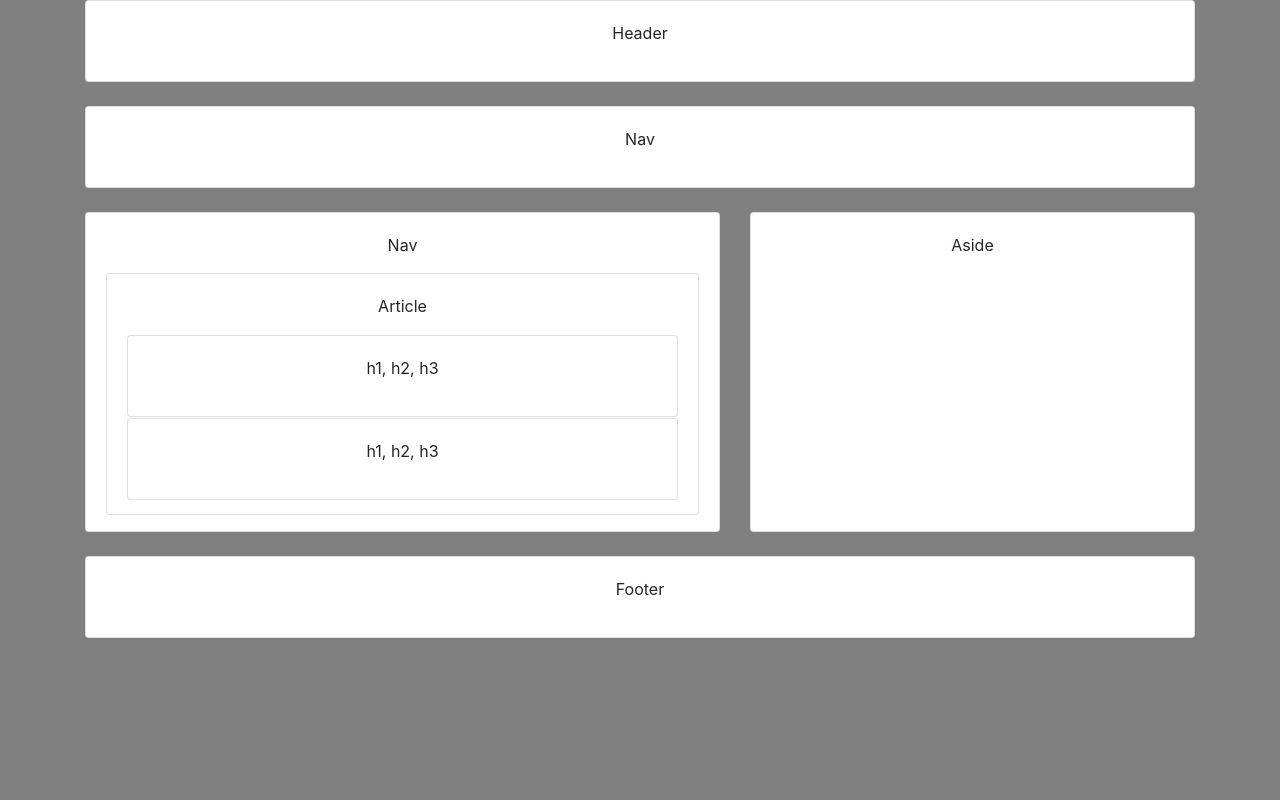
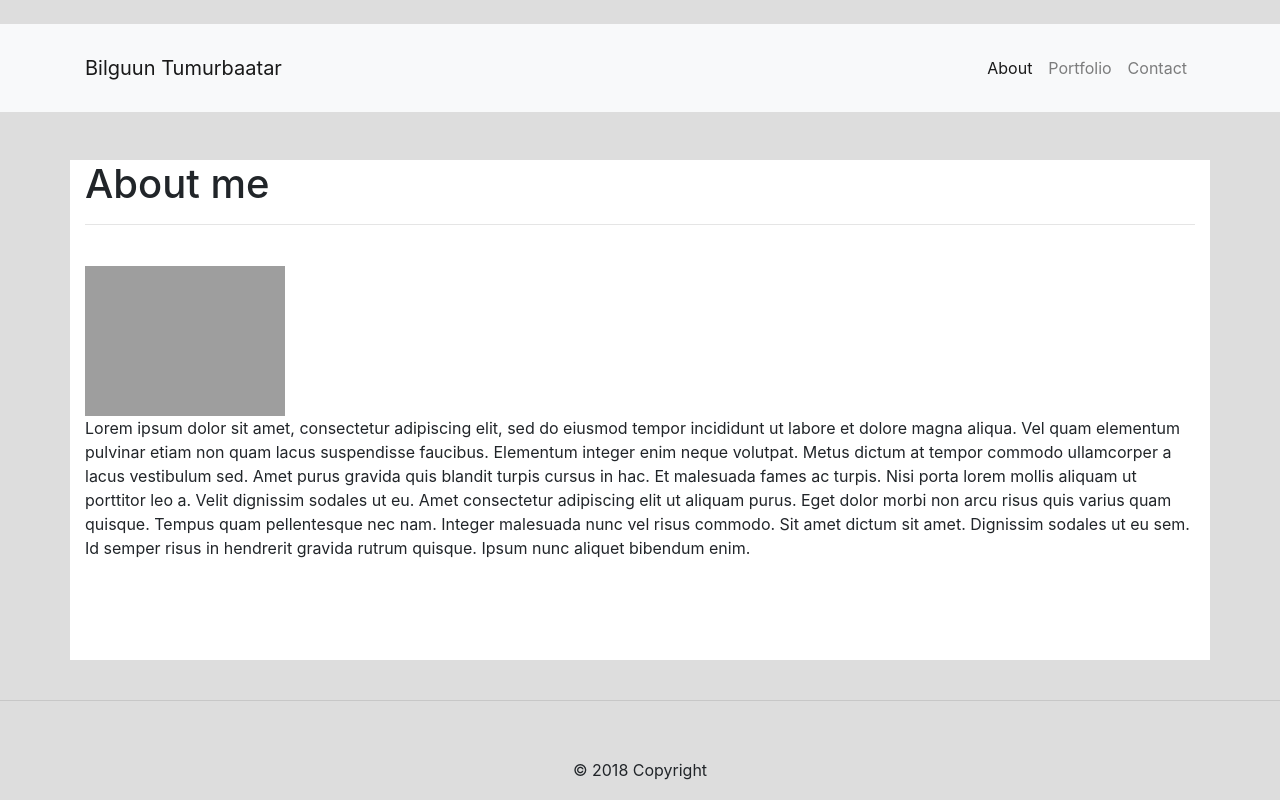
Before and after one commit to Pandarzz/Bootstrap-Portfolio, a plain HTML site: page index.html in a window 1280 px wide. Drawn offline with nearby package versions, Linux system fonts and the light colour scheme; grey boxes are pictures that could not be loaded.

Commit message:
added three html files

```diff
--- a/index.html
+++ b/index.html
@@ -1,92 +1,60 @@
-<!Doctype html>
-<html>
+<!doctype html>
+<html lang="en-us">
+
+<head>
+    <link rel="stylesheet" href="https://stackpath.bootstrapcdn.com/bootstrap/4.1.3/css/bootstrap.min.css" integrity="sha384-MCw98/SFnGE8fJT3GXwEOngsV7Zt27NXFoaoApmYm81iuXoPkFOJwJ8ERdknLPMO" crossorigin="anonymous">
+    <link rel="stylesheet" href="style.css">
+  <meta charset="UTF-8">
+  <title>About | Your Name</title>
+</head>
+<body>
 
 
-<head>
-    <link rel="stylesheet" href="https://stackpath.bootstrapcdn.com/bootstrap/4.1.3/css/bootstrap.min.css" integrity="sha384-MCw98/SFnGE8fJT3GXwEOngsV7Zt27NXFoaoApmYm81iuXoPkFOJwJ8ERdknLPMO"
-        crossorigin="anonymous">
-    <title>Bootstrap homework</title>
-
-</head>
-
-<body>
-
-    <body style="background-color:grey">
+    <nav class="navbar navbar-expand-lg navbar-light bg-light mt-4 pb-4 pt-4">
         <div class="container">
-            <div class="row">
-                <div class="col-lg-12">
-                    <div class="card">
-                        <div class="card-body">
-                            <p class="text-center">Header</p>
+        <a class="navbar-brand" href="#">Bilguun Tumurbaatar</a>
+        <button class="navbar-toggler" type="button" data-toggle="collapse" data-target="#navbarNav" aria-controls="navbarNav" aria-expanded="false" aria-label="Toggle navigation">
+          <span class="navbar-toggler-icon"></span>
+        </button>
+        <div class="collapse navbar-collapse" id="navbarNav">
+          <ul class="navbar-nav ml-auto">
+            <li class="nav-item active">
+              <a class="nav-link" href="#">About <span class="sr-only">(current)</span></a>
+            </li>
+            <li class="nav-item">
+              <a class="nav-link" href="#">Portfolio</a>
+            </li>
+            <li class="nav-item">
+              <a class="nav-link" href="#">Contact</a>
+            </li>
+          </ul>
         </div>
       </div>
-                </div>
-            </div>
-        </div>
+      </nav>
+
+      <div class="container main-container mt-5">
+        <section class="main-section">
+        <h1>About me</h1>
+        <hr>
+
+
+        <img src="https://www.telegraph.co.uk/content/dam/news/2016/08/23/106598324PandawaveNEWS_trans_NvBQzQNjv4Bqeo_i_u9APj8RuoebjoAHt0k9u7HhRJvuo-ZLenGRumA.jpg?imwidth=450" alt="Panda" width="200" height="150">
+
+        <p>Lorem ipsum dolor sit amet, consectetur adipiscing elit, sed do eiusmod tempor incididunt ut labore et dolore magna aliqua. Vel quam elementum pulvinar etiam non quam lacus suspendisse faucibus. Elementum integer enim neque volutpat. Metus dictum at tempor commodo ullamcorper a lacus vestibulum sed. Amet purus gravida quis blandit turpis cursus in hac. Et malesuada fames ac turpis. Nisi porta lorem mollis aliquam ut porttitor leo a. Velit dignissim sodales ut eu. Amet consectetur adipiscing elit ut aliquam purus. Eget dolor morbi non arcu risus quis varius quam quisque. Tempus quam pellentesque nec nam. Integer malesuada nunc vel risus commodo. Sit amet dictum sit amet. Dignissim sodales ut eu sem. Id semper risus in hendrerit gravida rutrum quisque. Ipsum nunc aliquet bibendum enim.</p>
       <br>
-
-        <div class="container">
-            <div class="row">
-                <div class="col-lg-12">
-                    <div class="card">
-                        <div class="card-body">
-                            <p class="text-center">Nav</p>
-                        </div>
-                    </div>
-                </div>
-            </div>
-        </div>
-        <br>
-        <div class="container">
-            <div class="row justify-content-around">
-                <div class="col-md-7">
-                    <div class="card" style="height:20rem;">
-                        <div class="card-body">
-                            <p class="text-center">Nav</p>
-                            <div class="card">
-                                    <div class="card-body" style="height:15rem;">
-                                        <p class="text-center">Article</p>
-                                        <div class="col-sm-2"></div>
-                                        <div class="card">
-                                              <div class="card-body">
-                                                <p class="text-center">h1, h2, h3</p>
-                                              </div>
-                                            </div>
-                                            <div class="col-sm-2"></div>
-                                            <div class="card">
-                                                  <div class="card-body">
-                                                    <p class="text-center">h1, h2, h3</p>
-                                                  </div>
-                                                </div>
-                                    </div>
-                                  </div>
 
 
     </div>
+    <!-- Footer Links -->
+    <br>
+    <hr>
+    <!-- Copyright -->
+    <div class="footer-copyright text-center py-3">© 2018 Copyright
     </div>
-                </div>
-                <div class="col-md-5">
-                    <div class="card" style="height:20rem;">
-                        <div class="card-body">
-                            <p class="text-center">Aside</p>
-                        </div>
-                    </div>
-                </div>
-            </div>
-        </div>
+    <!-- Copyright -->
 
-        </br>
-        <div class="container">
-            <div class="row">
-                <div class="col-lg-12">
-                    <div class="card">
-                        <div class="card-body">
-                            <p class="text-center">Footer</p>
-                        </div>
-                    </div>
-                </div>
-            </div>
-        </div>
+  </footer>
+  <!-- Footer -->
 
 
 
@@ -94,5 +62,4 @@
 
 
 </body>
-
 </html>
--- /dev/null
+++ b/style.css
@@ -0,0 +1,32 @@
+body {
+    background-color:#dddddd;
+}
+
+.main-container {
+    height:500px;
+    background-color:white;
+}
+
+hr {
+    height:25px;
+}
+
+.justify {
+    text-align:
+}
+
+.main-container1 {
+    height:500px;
+    width:900px;
+    background-color:white;
+}
+
+.footer-copyright {
+    height:25px;
+}
+
+.main-container2    {
+    height:900px;
+    width:700px;
+    background-color:white;
+}
```
Also changed, not shown: Portfolio.html (added, +76 -0 lines), contact.html (added, +66 -0 lines). Lines whose indentation alone changed are shown as unchanged.
